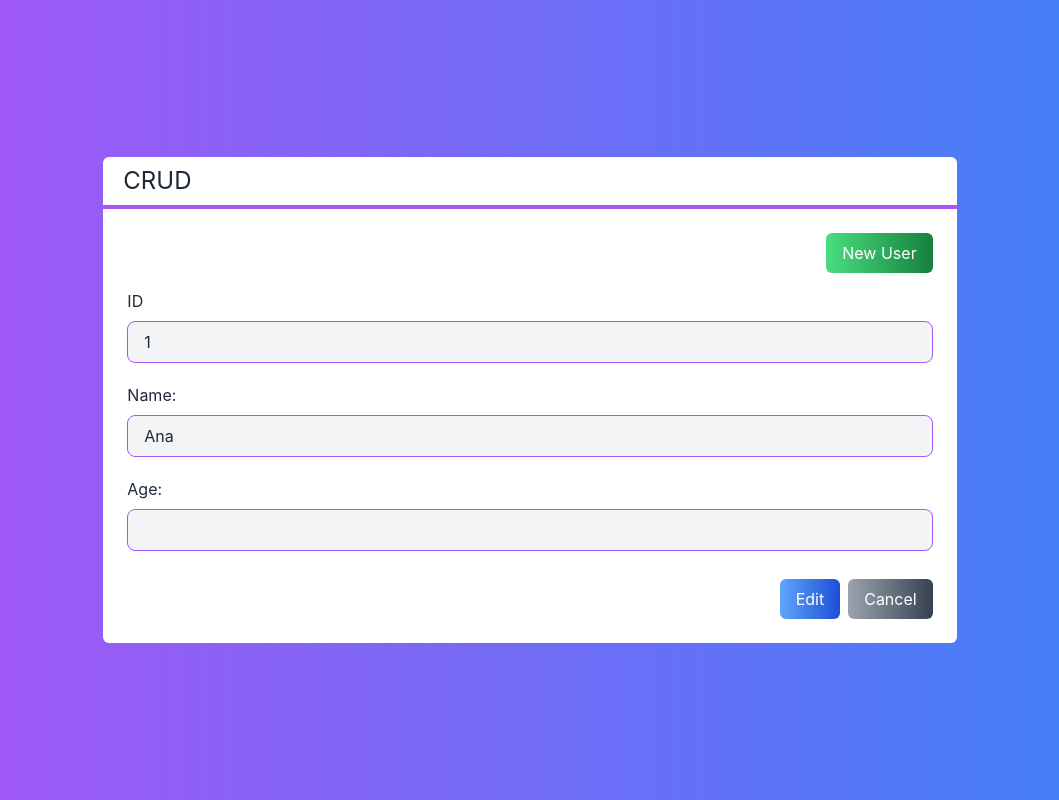
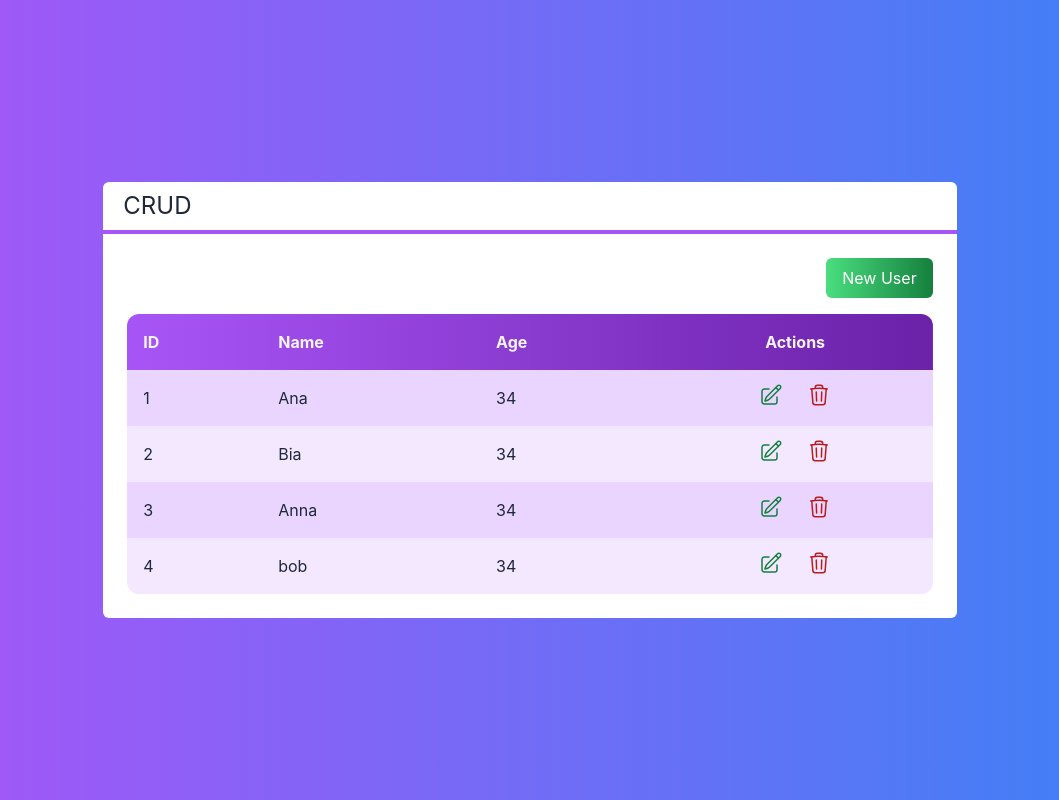
Before and after one commit to Andreas-Ziegler22/Crud-next.js, a Next.js app: page / in a window 1280 px wide. Shown: the whole page, without its empty margins (110-1169 px from the left). Built offline with nearby package versions, Linux system fonts and the light colour scheme.

Commit message:
show  table or form

```diff
--- a/src/pages/index.tsx
+++ b/src/pages/index.tsx
@@ -1,3 +1,4 @@
+import { useState } from "react";
 import Client from "../components/core/Client";
 import InterfaceForm from "../components/InterfaceForm";
 import Layout from "../components/Layout";
@@ -20,6 +21,8 @@ export default function Home() {
     console.log(`Delete....${client.name}`);
   }
 
+  const [visible, setVisible] = useState<"table" | "form">("table");
+
   return (
     <div
       className={`
@@ -30,17 +33,22 @@ export default function Home() {
     `}
     >
       <Layout title="CRUD">
+        {visible === "table" ? (
+          <>
             <div className="flex justify-end">
               <NewClientButton hue="green" className="mb-4">
                 New User
               </NewClientButton>
             </div>
-        {/* <TableForm
+            <TableForm
               clients={clients}
               clientSelected={selectedClient}
               clientDeleted={deletedClient}
-        ></TableForm> */}
+            ></TableForm>
+          </>
+        ) : (
           <InterfaceForm client={clients[0]}></InterfaceForm>
+        )}
       </Layout>
     </div>
   );
```
Lines whose indentation alone changed are shown as unchanged.
